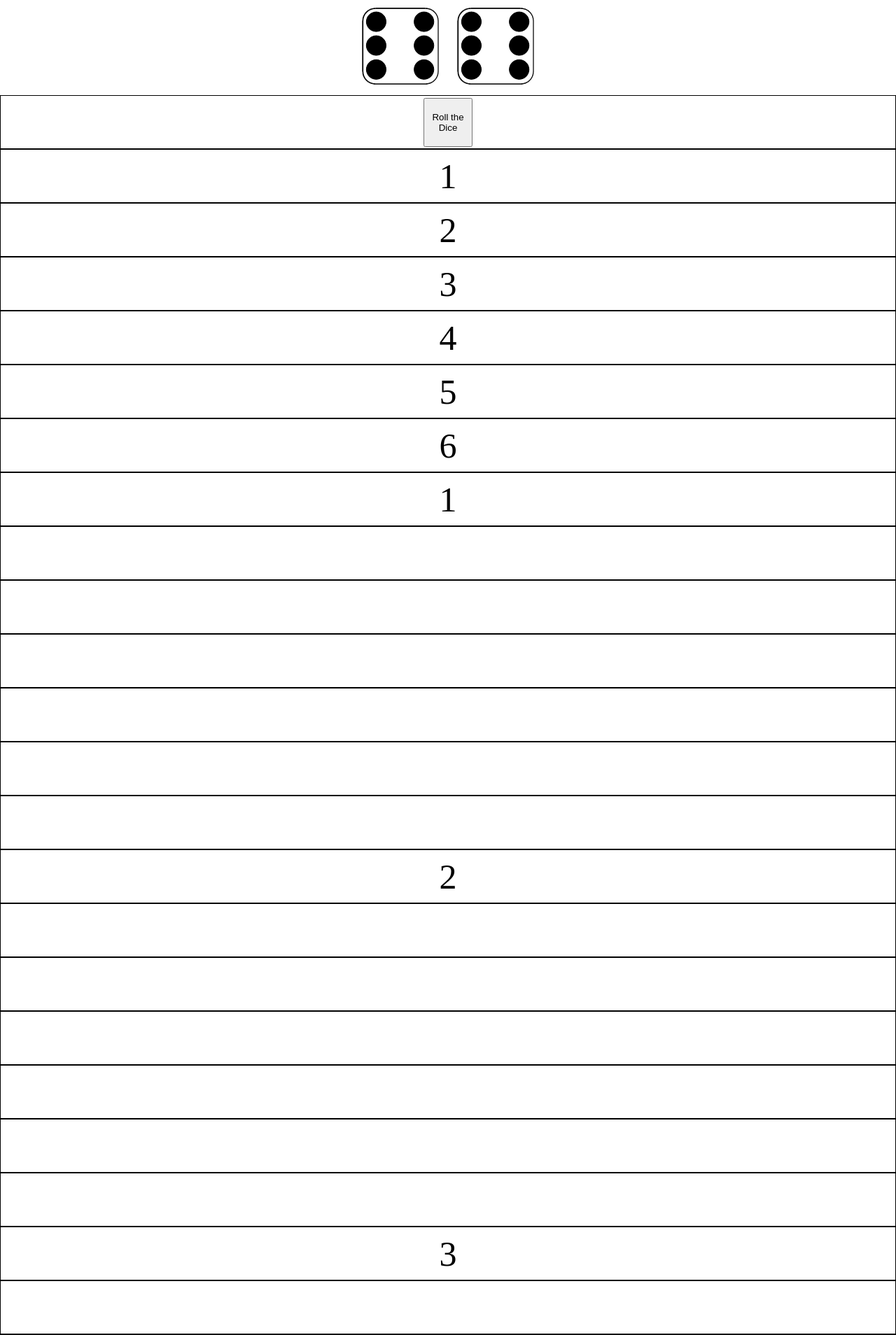
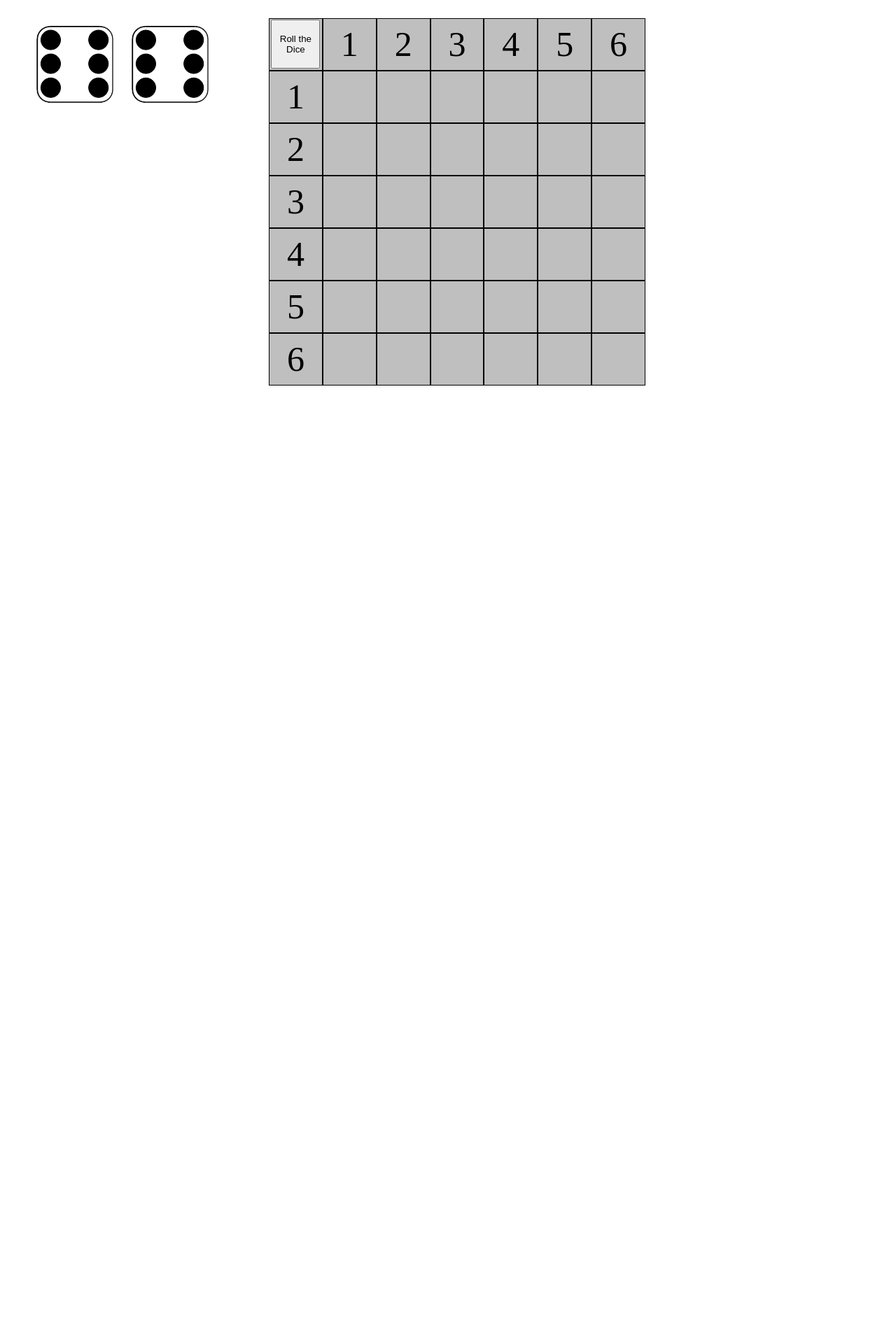
Before and after one commit to JacksonOwens22/Webcino, a PHP site: page / in a window 1280 px wide. Shown: the top 1908 px of the page at 70% size. Run offline with PHP 8.4, Linux system fonts and the light colour scheme.

Commit message:
dice rolling and number showing is working, also renamed things

```diff
--- a/CSS/home.css
+++ b/CSS/gameScreen.css
@@ -5,10 +5,24 @@ body, html {
         overflow: hidden;
 }
 
-.container {
-        width: 70%;
+* { box-sizing: border-box; }
+
+.rollBtn{
+  width: 70px;
+  height: 70px;
+}
+
+.dice-container {
+        width: 350px;
+/*        border: 1px solid black;*/
         margin: auto;
         text-align: center;
+        float: left;
+}
+
+.rollOutcome p{
+
+    display: inline;
 }
 
 .dice {
@@ -24,6 +38,15 @@ img {
 .rollBtn{
   width: 70px;
   height: 70px;
+}
+
+.container-grid {
+    margin: 2% auto auto 30%;
+    display: grid;
+    grid-template-columns: auto auto auto auto auto auto auto;
+    grid-template-rows: auto auto auto auto auto auto auto;
+    max-width: 538px;
+    background-color: #BFBFBF;
 }
 
 .tile {
--- a/View/home.php
+++ b/View/home.php
@@ -3,28 +3,32 @@
     <head>
         <meta charset="UTF-8">
         <meta name="viewport" content= "width=device-width, initial-scale=1.0">
-        <link href="CSS/home.css" rel="stylesheet" type="text/css"/>
-        <title>LandScape</title>
+        <link href="CSS/gameScreen.css" rel="stylesheet" type="text/css"/>
+        <title>Dice</title>
         <script src="https://code.jquery.com/jquery-latest.min.js"></script>
-        <script src="gameBoard.js"></script>
+        <script src="gameBoardLogic.js"></script>
     </head>
     <body>
         <header></header>
             <main>
-                <div class="container">
+                <div class="dice-container">
                     <div class="dice">
 			<img class="img1" src="Photos/dice6.png">
                     </div>
 
                     <div class="dice">
 			<img class="img2" src="Photos/dice6.png">
-		</div>
-        </div>
+                    </div>
+                    <div class="rollOutcome">
+                        <p id="roll1"></p>&nbsp;&nbsp;&nbsp;&nbsp;&nbsp;&nbsp;&nbsp;&nbsp;&nbsp;&nbsp;&nbsp;&nbsp;
+                        <p id="roll2"></p>
+                    </div>
+                </div>
 
                 <div class="container-grid">
                     <div class="row1">
                         <div class="tile">
-                            <button class="rollBtn">Roll the Dice</button>
+                            <button id="rollBtn" class="rollBtn">Roll the Dice</button>
                         </div>
                         <div class="tile">1</div>
                         <div class="tile">2</div>
--- a/gameBoard.js
+++ b/gameBoardLogic.js
@@ -1,17 +1,19 @@
+'use stric';
 $(document).ready(function() {
     $('#rollBtn').click(rollTheDice);
+
 });
 
-
-function rollTheDice() {
-    setTimeout(function () {
+var rollTheDice = function() {
         var randomNumber1 = Math.floor(Math.random() * 6) + 1;
         var randomNumber2 = Math.floor(Math.random() * 6) + 1;
 
+        $('#roll1').text(randomNumber1);
+        $('#roll2').text(randomNumber2);
+
         document.querySelector(".img1").setAttribute("src",
-            "dice" + randomNumber1 + ".png");
+            "Photos/dice" + randomNumber1 + ".png");
 
         document.querySelector(".img2").setAttribute("src",
-            "dice" + randomNumber2 + ".png");
-    }, 2500);
-}
+            "Photos/dice" + randomNumber2 + ".png");
+};
```
